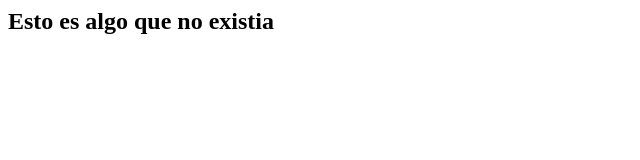
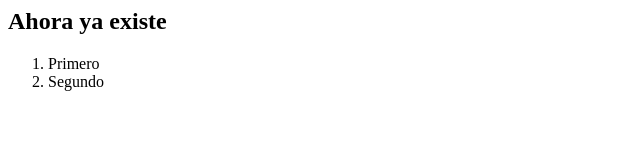
Before and after one commit to chuchurrio/GitMartes, a plain HTML site: page index.html in a window 1280 px wide. Shown: the whole page, without its empty margins (0-640 px from the left). Drawn offline with Linux system fonts and the light colour scheme.

Commit message:
Cambio de funcionalidades en el index.html

```diff
--- a/index.html
+++ b/index.html
@@ -3,6 +3,10 @@
         <title>Primera página</title>
     </head>
     <body>
-        <h2>Esto es algo que no existia</h2>
+        <h2>Ahora ya existe</h2>
+        <ol>
+            <li>Primero</li>
+            <li>Segundo</li>
+        </ol>
     </body>
 </html>
```
